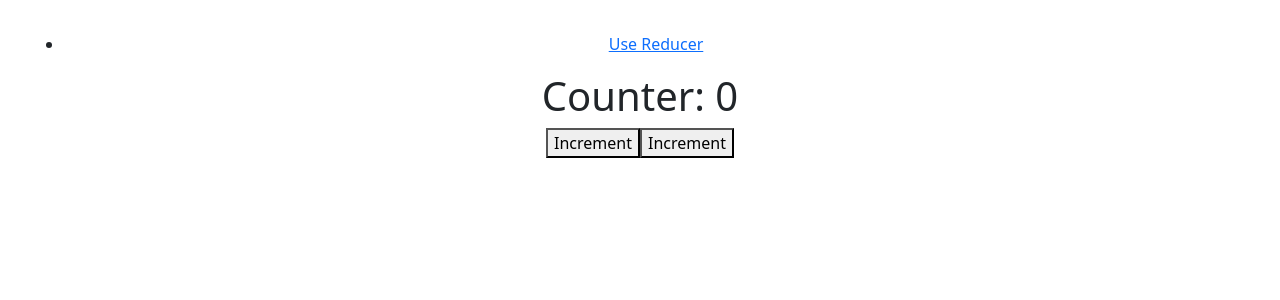
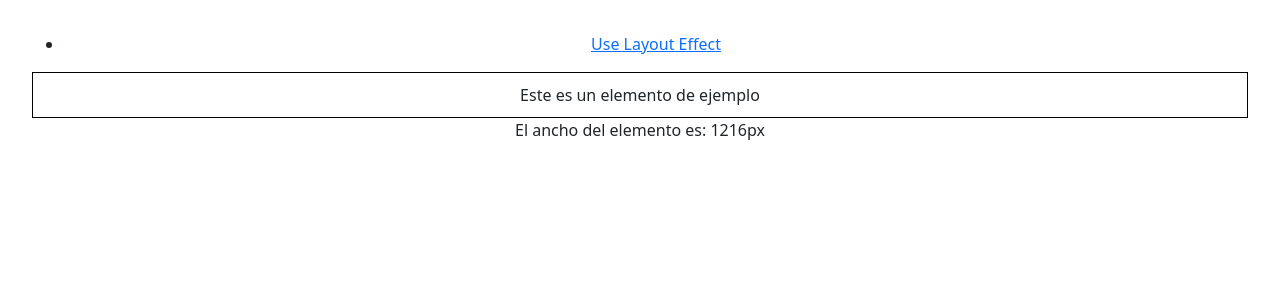
Before and after one commit to pedronieto84/react-19, a React (Vite) app in the folder react-19-curso/: page / in a window 1280 px wide. Shown: the top 300 px of the page. Built offline with nearby package versions, Linux system fonts and the light colour scheme.

Commit message:
Effect Hooks: useLayoutEffect

```diff
--- a/react-19-curso/src/App.jsx
+++ b/react-19-curso/src/App.jsx
@@ -11,7 +11,7 @@ function App() {
     <nav>
       <ul>
         <li>
-          <Link to="/">Use Reducer</Link>
+          <Link to="/">Use Layout Effect</Link>
         </li>
       </ul>
     </nav>
--- a/react-19-curso/src/componentes/functionalComponent.jsx
+++ b/react-19-curso/src/componentes/functionalComponent.jsx
@@ -1,31 +1,30 @@
-// Uso de useReducer
-import { useReducer } from "react";
+// Uso de useLayoutEffect
+import { useLayoutEffect, useState, useRef } from "react";
 
 const FunctionalComponent = () => {
 
 
-  const reducer = (state, action) => {
-    switch (action) {
-      case "increment":
-        return state + 1
-      case "decrement":
-        return state - 1
-      default:
-        return state;
+  const [width, setWidth] = useState(0);
+  const ref = useRef(null); // Usamos useRef porque interactuamos con el DOM
+
+  useLayoutEffect(() => {
+    console.log(ref);
+    if (ref.current) {
+      // Medimos el ancho del elemento referenciado
+      const measuredWidth = ref.current.getBoundingClientRect().width;
+      setWidth(measuredWidth);
     }
-  }
+  }, []); // El array vacío asegura que esto solo se ejecute una vez, después del montaje
 
-  const [count, dispatch] = useReducer(reducer, 0);
-
-    return (
-      <div>
-        <h1>Counter: {count}</h1>
-        <button onClick={() => dispatch("increment")}>Increment</button>
-
-        <button onClick={() => dispatch("decrement")}>Increment</button>
-
+  return (
+    <div>
+      <div ref={ref} style={{ border: '1px solid black', padding: '10px' }}>
+        Este es un elemento de ejemplo
       </div>
-    );
+      <p>El ancho del elemento es: {width}px</p>
+    </div>
+  );
 }
 
+
 export default FunctionalComponent;
```
